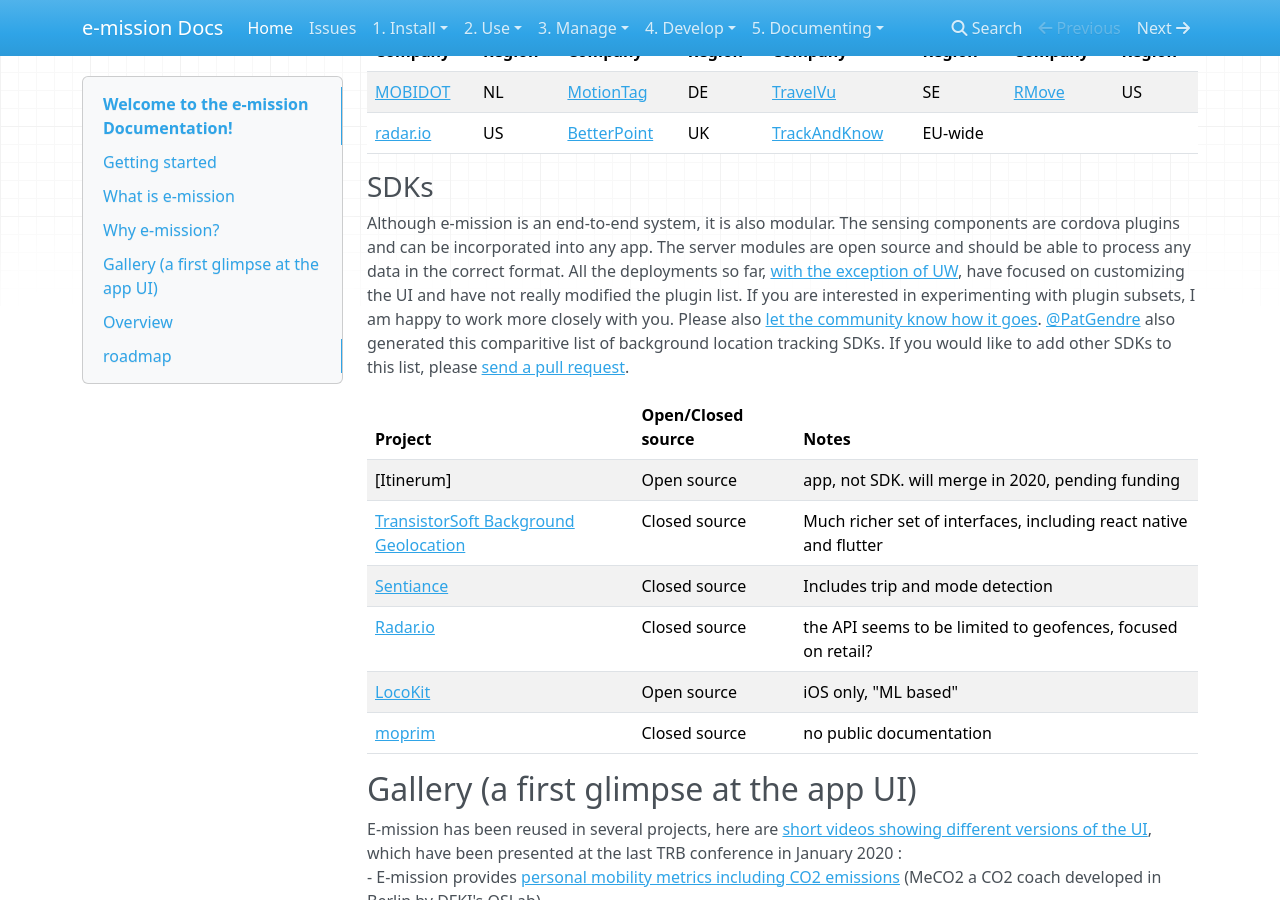
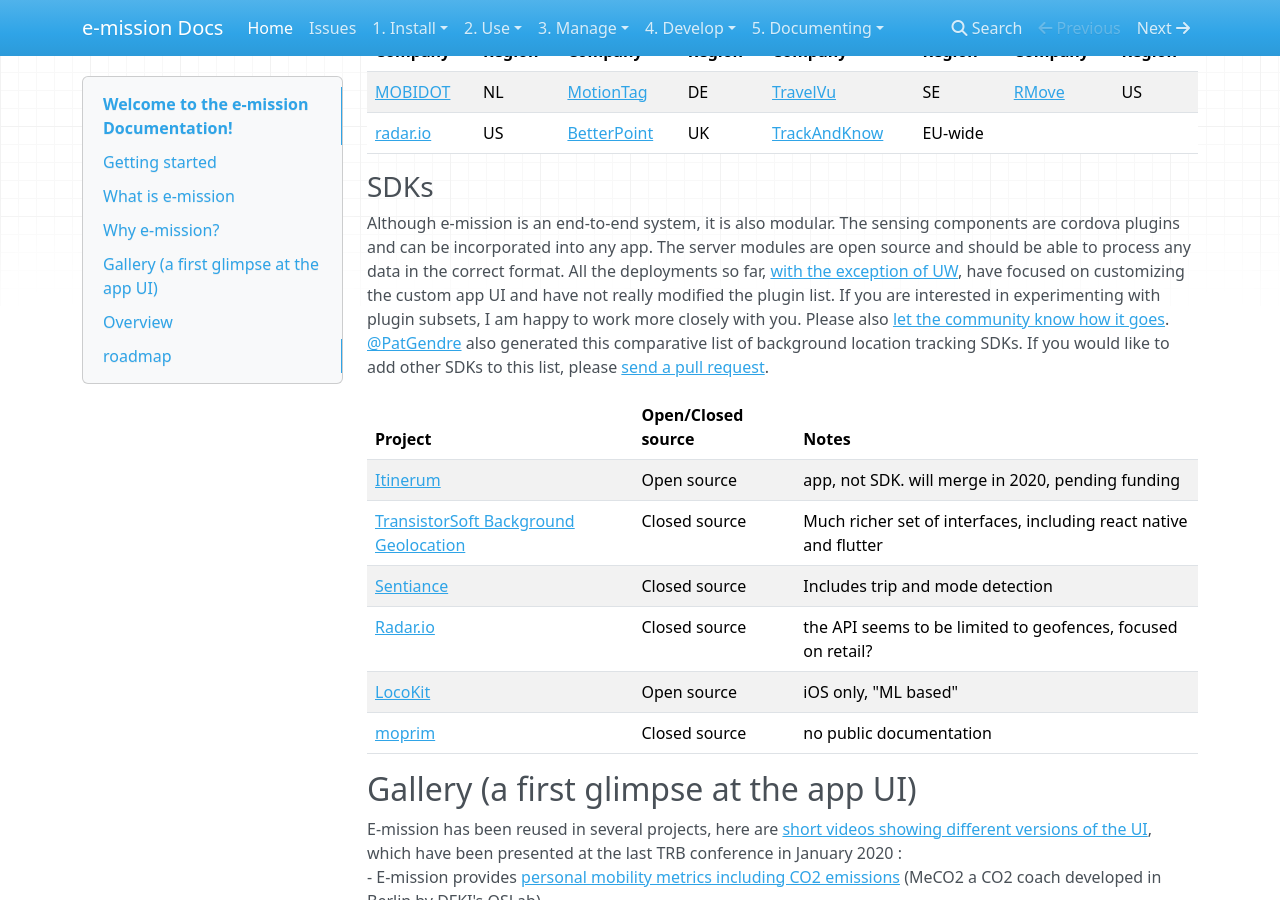
Before and after one commit to e-mission/e-mission-docs, an MkDocs documentation site: the page built from docs/README.md, in a window 1280 px wide and 900 px high, scrolled down 1271 px. Built offline with MkDocs 1.6.1, drawn with Linux system fonts in a browser that asks for light colours; nearby versions of some CDN libraries.

Commit message:
Added proper link to Itinerum

```diff
--- a/docs/README.md
+++ b/docs/README.md
@@ -31,11 +31,11 @@
 | [radar.io](https://radar.io/documentation) | US | [BetterPoint](https://www.betterpoints.ltd/about-us/) | UK | [TrackAndKnow](https://trackandknowproject.eu/) | EU-wide |   |    |
 
 ### SDKs
-Although e-mission is an end-to-end system, it is also modular. The sensing components are cordova plugins and can be incorporated into any app. The server modules are open source and should be able to process any data in the correct format. All the deployments so far, [with the exception of UW](https://github.com/e-mission/e-mission-docs/issues/501), have focused on customizing the UI and have not really modified the plugin list. If you are interested in experimenting with plugin subsets, I am happy to work more closely with you. Please also [let the community know how it goes](https://github.com/e-mission/e-mission-docs/issues/505). @PatGendre also generated this comparitive list of background location tracking SDKs. If you would like to add other SDKs to this list, please [send a pull request](contribute_to_the_doc/CONTRIBUTING.md).
+Although e-mission is an end-to-end system, it is also modular. The sensing components are cordova plugins and can be incorporated into any app. The server modules are open source and should be able to process any data in the correct format. All the deployments so far, [with the exception of UW](https://github.com/e-mission/e-mission-docs/issues/501), have focused on customizing the custom app UI and have not really modified the plugin list. If you are interested in experimenting with plugin subsets, I am happy to work more closely with you. Please also [let the community know how it goes](https://github.com/e-mission/e-mission-docs/issues/505). @PatGendre also generated this comparative list of background location tracking SDKs. If you would like to add other SDKs to this list, please [send a pull request](contribute_to_the_doc/CONTRIBUTING.md).
 
 | Project       | Open/Closed source | Notes |
 |---------------|--------------------|-------|
-| [Itinerum]    | Open source        |app, not SDK. will merge in 2020, pending funding |
+| [Itinerum](https://www.itinerum.ca/)    | Open source        |app, not SDK. will merge in 2020, pending funding |
 | [TransistorSoft Background Geolocation](https://github.com/transistorsoft/react-native-background-geolocation)| Closed source | Much richer set of interfaces, including react native and flutter |
 | [Sentiance](https://docs.sentiance.com/sdk/) | Closed source | Includes trip and mode detection |
 | [Radar.io](https://radar.io/documentation/sdk) | Closed source | the API seems to be limited to geofences, focused on retail? |
```
